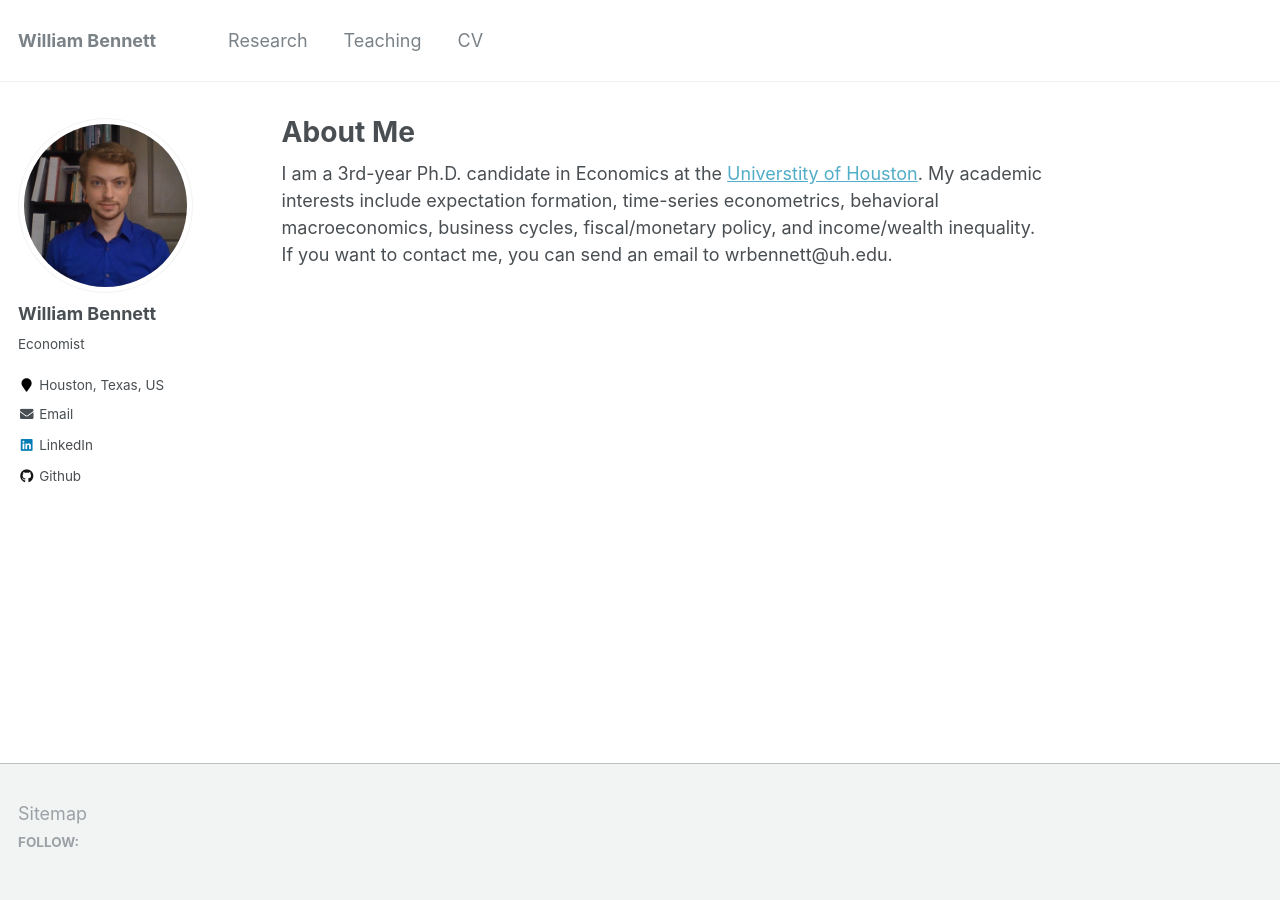
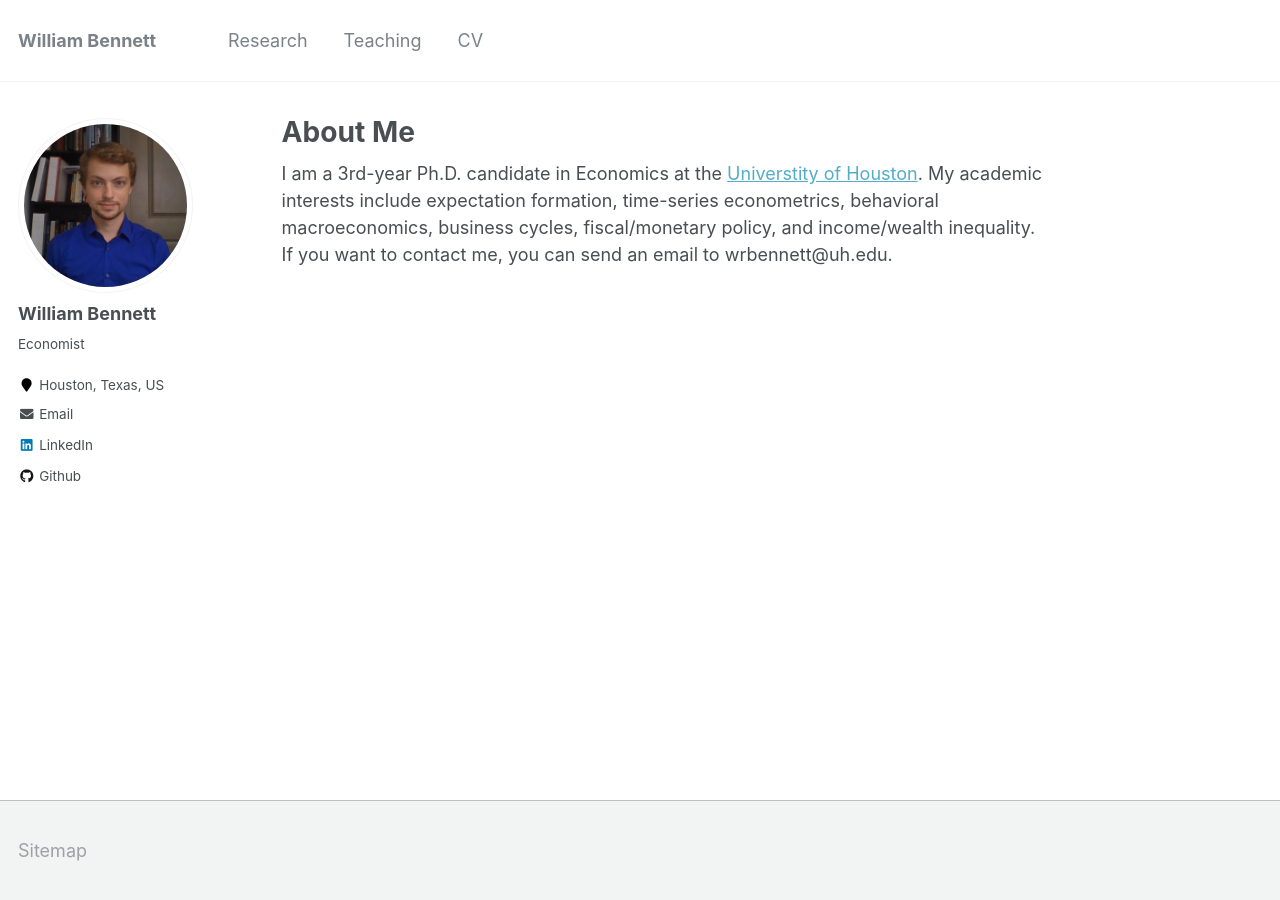
Before and after one commit to williambennettecon/williambennettecon.github.io, a Jekyll site: the page built from _pages/about.md, in a window 1280 px wide. Built offline with Jekyll 4.4.1, drawn with Linux system fonts in a browser that asks for light colours.

Commit message:
Update footer.html

```diff
--- a/_includes/footer.html
+++ b/_includes/footer.html
@@ -1,11 +1 @@
 {% include base_path %}
-
-<div class="page__footer-follow">
-  <ul class="social-icons">
-    {% if site.data.ui-text[site.locale].follow_label %}
-      <li><strong>{{ site.data.ui-text[site.locale].follow_label }}</strong></li>
-    {% endif %}
-  </ul>
-</div>
-
-<!-- <div class="page__footer-copyright">&copy; {{ site.time | date: '%Y' }} {{ site.name | default: site.title }}. {{ site.data.ui-text[site.locale].powered_by | default: "Powered by" }} <a href="http://jekyllrb.com" rel="nofollow">Jekyll</a> &amp; <a href="https://github.com/academicpages/academicpages.github.io">AcademicPages</a>, a fork of <a href="https://mademistakes.com/work/minimal-mistakes-jekyll-theme/" rel="nofollow">Minimal Mistakes</a>.</div> -->
```
